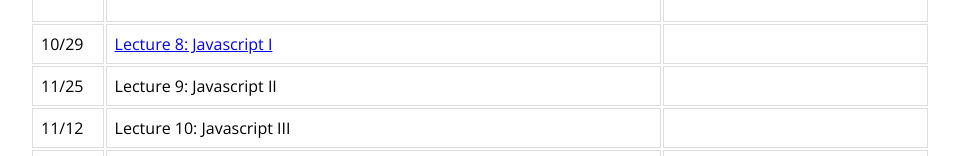
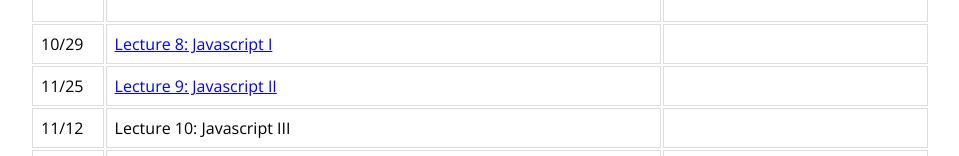
Before and after one commit to jasrub/hsg5343a-fall2018, a plain HTML site: page index.html in a window 1280 px wide. Shown: the part 1079-1235 px from the top of the page, without its empty margins (10-969 px from the left). Drawn offline with nearby package versions, Linux system fonts and the light colour scheme.

Commit message:
link to lecture 9

```diff
--- a/index.html
+++ b/index.html
@@ -118,7 +118,7 @@
                     </tr>
                     <tr>
                         <td>11/25</td>
-                        <td>Lecture 9: Javascript II</td>
+                        <td><a href="lecture09_javascript2.html">Lecture 9: Javascript II</a></td>
                         <td>
                         </td>
                     </tr>
```
